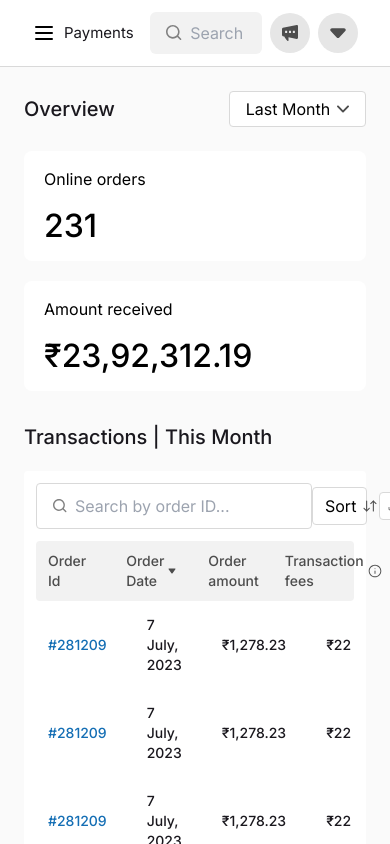
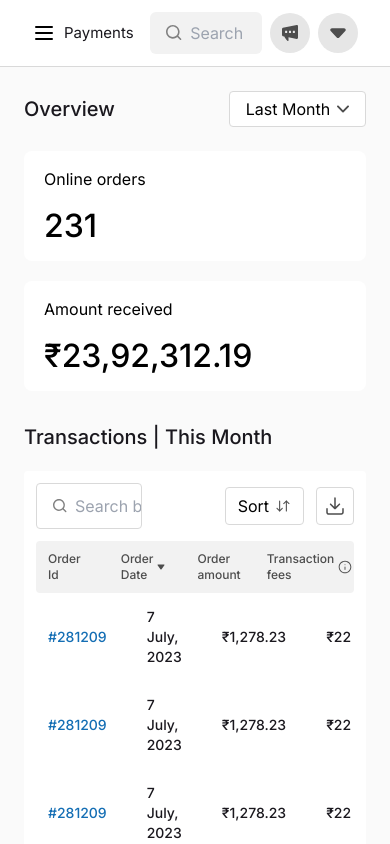
Before and after one commit to Shivam1337/dukaan-dashboard, a Next.js app: page / in a window 390 px wide. Built offline with nearby package versions, Linux system fonts and the light colour scheme.

Commit message:
fix - mobile screen height bug

```diff
--- a/package.json
+++ b/package.json
@@ -20,7 +20,7 @@
     "@types/react-dom": "^18",
     "autoprefixer": "^10.0.1",
     "postcss": "^8",
-    "tailwindcss": "^3.3.0",
+    "tailwindcss": "^3.3.5",
     "eslint": "^8",
     "eslint-config-next": "14.0.4"
   }
--- a/src/app/dashboard/Overview/HoverMenu.tsx
+++ b/src/app/dashboard/Overview/HoverMenu.tsx
@@ -20,7 +20,7 @@ export default function HoverMenu() {
         />
       </button>
       <div
-        className={`absolute top-0 left-0 right-0 bottom-0 bg-black/80 flex items-start ${
+        className={`absolute top-0 left-0 right-0 bottom-0 h-screen bg-black/80 flex items-start ${
           isOpen ? "w-screen" : "w-0 overflow-hidden"
         } transition-all duration-500`}
         onClick={() => setIsOpen(false)}
@@ -32,6 +32,14 @@ export default function HoverMenu() {
         >
           <Sidebar />
         </div>
+
+        <Image
+          src={closeIcon}
+          height={120}
+          width={120}
+          className="max-w-6 m-4"
+          alt="Close icon"
+        />
       </div>
     </>
   );
--- a/src/app/dashboard/Overview/Transactions.tsx
+++ b/src/app/dashboard/Overview/Transactions.tsx
@@ -15,7 +15,7 @@ export default function Transactions() {
       </h2>
       <div className="bg-white rounded shadow:0px_2px_6px_0px_rgba(26,_24,_30,_0.04)] px-3 pt-3 pb-6">
         <div className="flex items-center justify-between mb-3">
-          <div className="flex bg-white gap-2 border rounded border-[#D9D9D9] px-4 py-[10px]">
+          <div className="flex bg-white gap-2 border rounded border-[#D9D9D9] px-4 py-[10px] w-1/3 overflow-hidden sm:w-auto">
             <Image src={searchIcon} height={14} width={14} alt="Search icon" />
             <input
               type="text"
@@ -40,9 +40,9 @@ export default function Transactions() {
         </div>
 
         <div className="mb-6 text-[#4D4D4D]">
-          <div className="bg-[#F2F2F2] w-full px-3 py-[10px] rounded gap-10 flex items-center justify-between">
-            <div className="flex flex-1 text-sm font-medium">Order Id</div>
-            <div className="flex flex-1 text-sm font-medium gap-1">
+          <div className="bg-[#F2F2F2] text-xs sm:text-sm w-full px-3 py-[10px] rounded gap-10 flex items-center justify-between">
+            <div className="flex flex-1 font-medium">Order Id</div>
+            <div className="flex flex-1 font-medium gap-1">
               <span>Order Date</span>
               <Image
                 src={triangleIcon}
@@ -51,10 +51,10 @@ export default function Transactions() {
                 alt="Triangle icon"
               />
             </div>
-            <div className="flex flex-1 justify-end text-sm font-medium">
+            <div className="flex flex-1 justify-end font-medium">
               Order amount
             </div>
-            <div className="flex flex-1 justify-end text-sm font-medium gap-1">
+            <div className="flex flex-1 justify-end font-medium gap-1">
               <span>Transaction fees</span>
               <Image
                 src={exclamationIcon}
--- a/tailwind.config.ts
+++ b/tailwind.config.ts
@@ -8,11 +8,18 @@ const config: Config = {
   ],
   theme: {
     extend: {
+      height: {
+        screen: [
+          "100vh", // fallback for IR and Opera
+          "100dvh", // supported dynamic height
+        ],
+      },
       backgroundImage: {
         "gradient-radial": "radial-gradient(var(--tw-gradient-stops))",
         "gradient-conic":
           "conic-gradient(from 180deg at 50% 50%, var(--tw-gradient-stops))",
       },
+
       fontSize: {
         regular: ["15px", "22px"],
         subBodyRegular: ["13px", "16px"],
```
Also changed, not shown: src/app/dashboard/Overview/images/close.svg, 1 other file (tests, documents, lock files or other folders).
